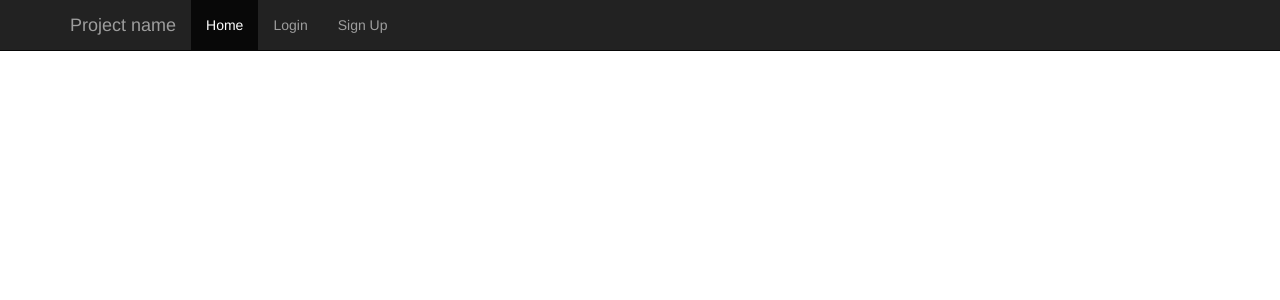
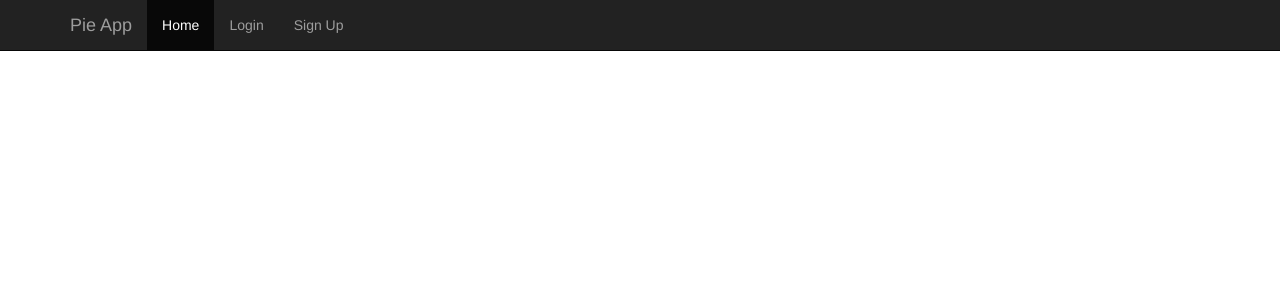
Before and after one commit to Chris-Meeks/Pie-App-NEW, a Flask app: page / in a window 1280 px wide. Shown: the top 300 px of the page. Run offline with Flask 2, Linux system fonts and the light colour scheme; some libraries are stand-ins or nearby versions.

Commit message:
App Name updated on template

```diff
--- a/pie/templates/index.html
+++ b/pie/templates/index.html
@@ -19,7 +19,7 @@ Demo App
             <span class="icon-bar"></span>
             <span class="icon-bar"></span>
           </button>
-          <a class="navbar-brand" href="#">Project name</a>
+          <a class="navbar-brand" href="#">Pie App</a>
         </div>
         <div id="navbar" class="collapse navbar-collapse">
           <ul class="nav navbar-nav">
```
